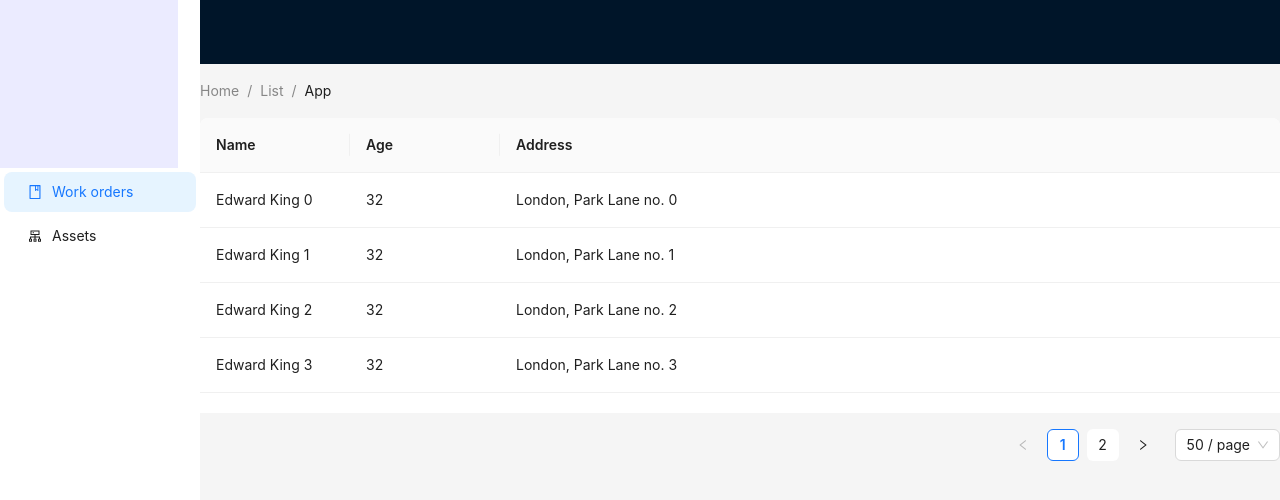
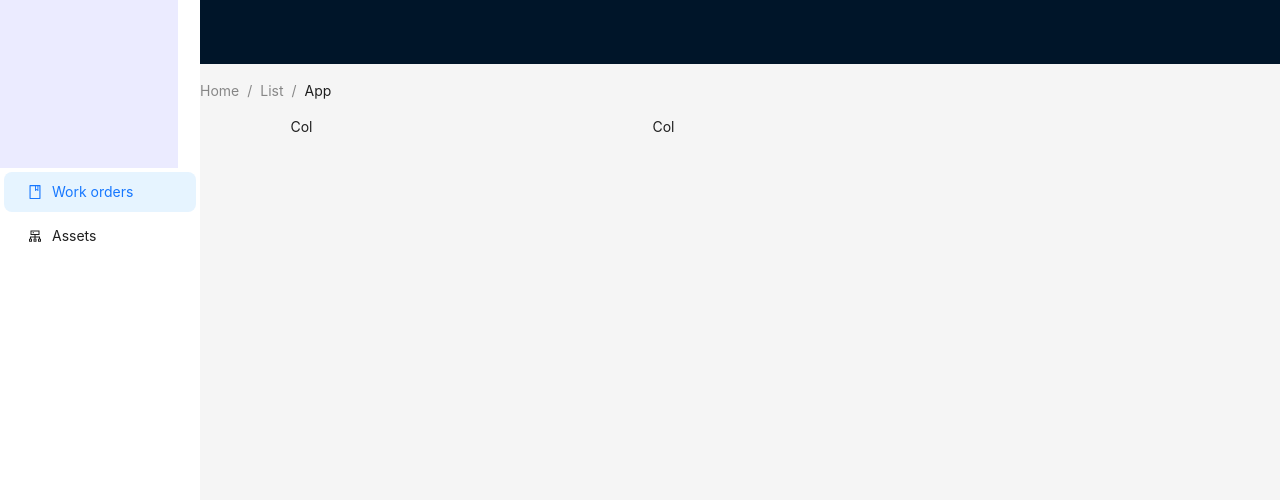
Before and after one commit to NicKyeaa/asm-front, a React (Vite) app: page / in a window 1280 px wide. Shown: the top 500 px of the page. Built offline with nearby package versions, Linux system fonts and the light colour scheme.

Commit message:
Added Workorders component

```diff
--- a/src/pages/Homepage/MainLayout.tsx
+++ b/src/pages/Homepage/MainLayout.tsx
@@ -5,6 +5,7 @@ import { Breadcrumb, Layout, Menu, theme } from "antd";
 
 // Components Import
 import AssetTable from "../AssetsPage/AssetTable";
+import WorkOrders from "../WorkOrdersPage/WorkOrders";
 
 const { Header, Content, Sider } = Layout;
 
@@ -57,7 +58,8 @@ const MainLayout: React.FC = () => {
           <Breadcrumb.Item>App</Breadcrumb.Item>
         </Breadcrumb>
         <Content>
-          <AssetTable />
+          {/* <AssetTable /> */}
+          <WorkOrders></WorkOrders>
         </Content>
       </Layout>
     </Layout>
--- /dev/null
+++ b/src/pages/WorkOrdersPage/WorkOrders.tsx
@@ -0,0 +1,17 @@
+import React, { useState } from "react";
+import { Col, Row } from "antd";
+
+const WorkOrders: React.FC = () => {
+  return (
+    <Row gutter={6}>
+      <Col span={6} offset={2}>
+        Col
+      </Col>
+      <Col span={6} offset={2}>
+        Col
+      </Col>
+    </Row>
+  );
+};
+
+export default WorkOrders;
```
